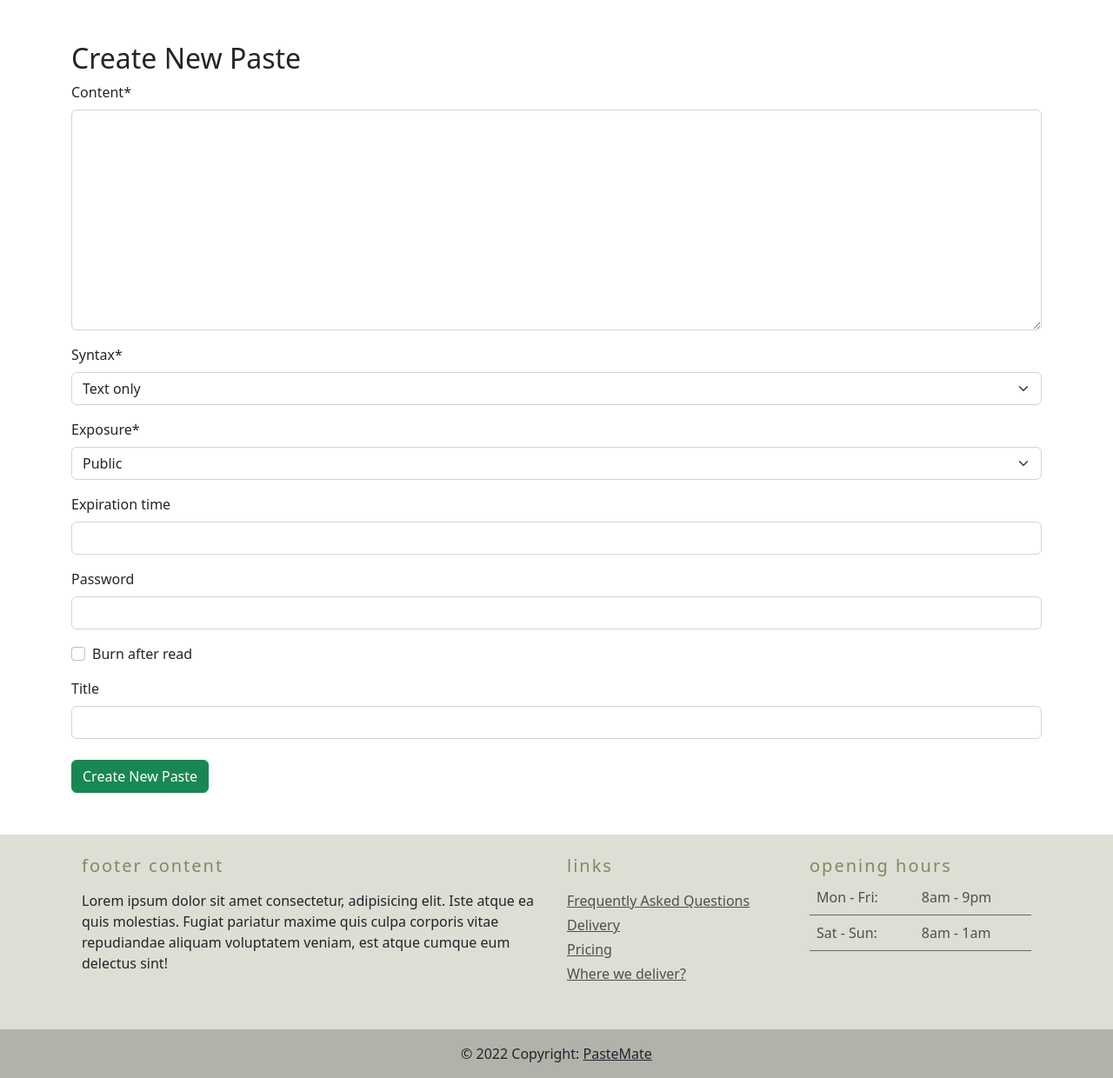
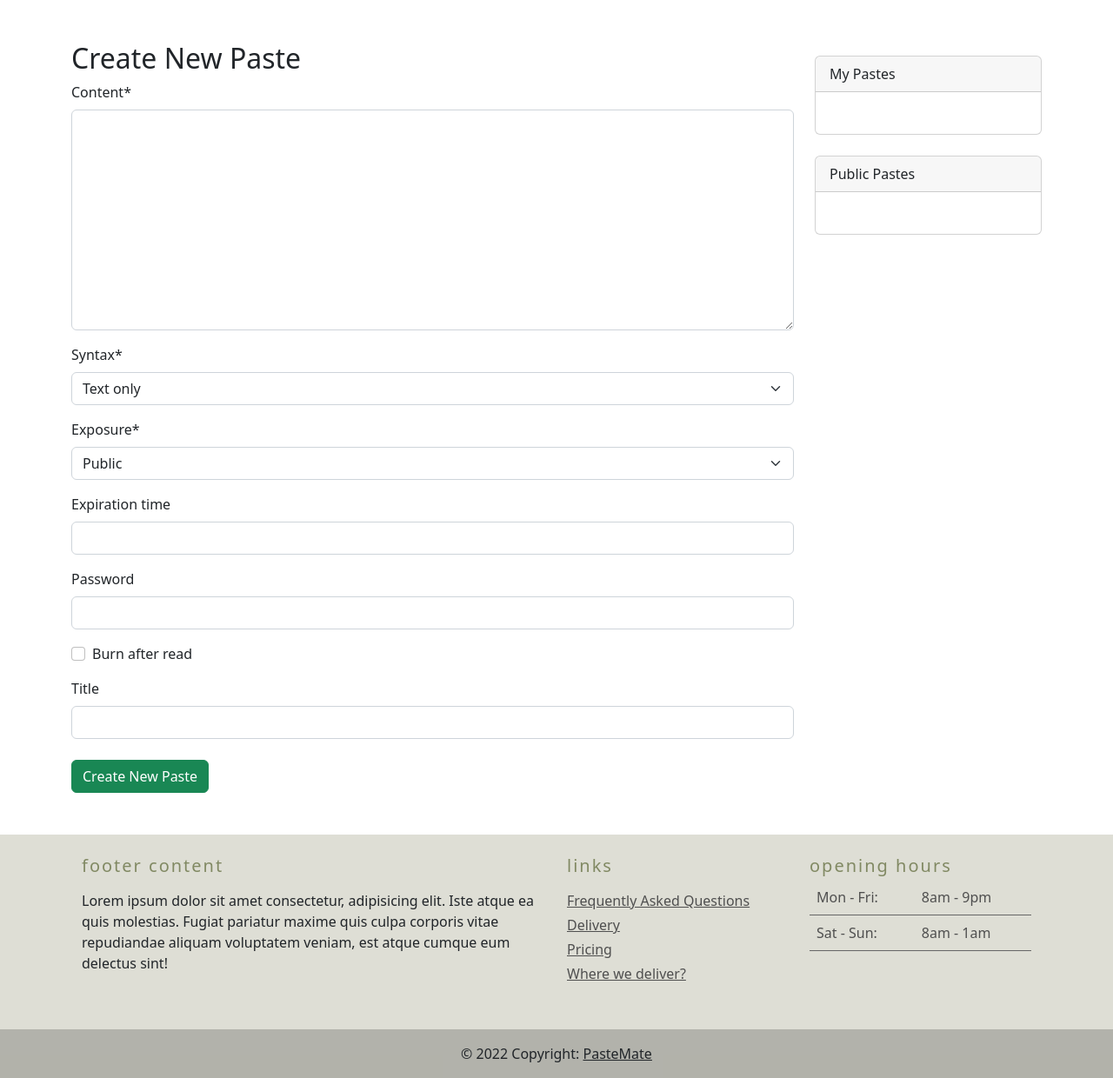
Before and after one commit to kstypik/PasteMate, a Django app: page / in a window 1280 px wide. Shown: the part 58-1298 px from the top of the page at 87% size. Run offline with Django 4.2, Linux system fonts and the light colour scheme; the visitor is signed in with stand-in values (Sample User, id 1); data that the repository does not hold is empty; some libraries are stand-ins or nearby versions.

Commit message:
Add sidebar

```diff
--- /dev/null
+++ b/pastes/templatetags/pastes_tags.py
@@ -0,0 +1,17 @@
+from django import template
+
+from ..models import Paste
+
+register = template.Library()
+
+
+@register.inclusion_tag("pastes/sidebar/public_pastes.html")
+def show_public_pastes(count=8):
+    public_pastes = Paste.published.all()[:count]
+    return {"public_pastes": public_pastes}
+
+
+@register.inclusion_tag("pastes/sidebar/my_pastes.html")
+def show_my_pastes(user, count=8):
+    my_pastes = Paste.objects.filter(author=user)[:count]
+    return {"my_pastes": my_pastes}
--- a/templates/_base.html
+++ b/templates/_base.html
@@ -16,7 +16,14 @@
   <body>
     {% include "_includes/navbar.html" %}
     <div class="container mt-5">
-      {% block content %}{% endblock content %}
+      <div class="row">
+        <div class="col-lg-9">
+          {% block content %}{% endblock content %}
+        </div>
+        <div class="col-lg-3 mt-3">
+          {% include "_includes/sidebar.html" %}
+        </div>
+      </div>
     </div>
 
     {% include "_includes/footer.html" %}
--- /dev/null
+++ b/templates/_includes/sidebar.html
@@ -0,0 +1,17 @@
+{% load pastes_tags %}
+
+{% if user.is_authenticated %}
+  <div class="card mb-4">
+    <div class="card-header">My Pastes</div>
+    <div class="card-body">
+      {% show_my_pastes user %}
+    </div>
+  </div>
+{% endif %}
+
+<div class="card mb-4">
+  <div class="card-header">Public Pastes</div>
+  <div class="card-body">
+    {% show_public_pastes %}
+  </div>
+</div>
--- /dev/null
+++ b/templates/pastes/sidebar/my_pastes.html
@@ -0,0 +1,5 @@
+<ul>
+  {% for paste in my_pastes %}
+    <li><a href="{{ paste.get_absolute_url }}">{{ paste.title }}</a></li>
+  {% endfor %}
+</ul>
--- /dev/null
+++ b/templates/pastes/sidebar/public_pastes.html
@@ -0,0 +1,5 @@
+<ul>
+  {% for paste in public_pastes %}
+    <li><a href="{{ paste.get_absolute_url }}">{{ paste.title }}</a></li>
+  {% endfor %}
+</ul>
```
Also changed, not shown: pastes/templatetags/__init__.py (added).
